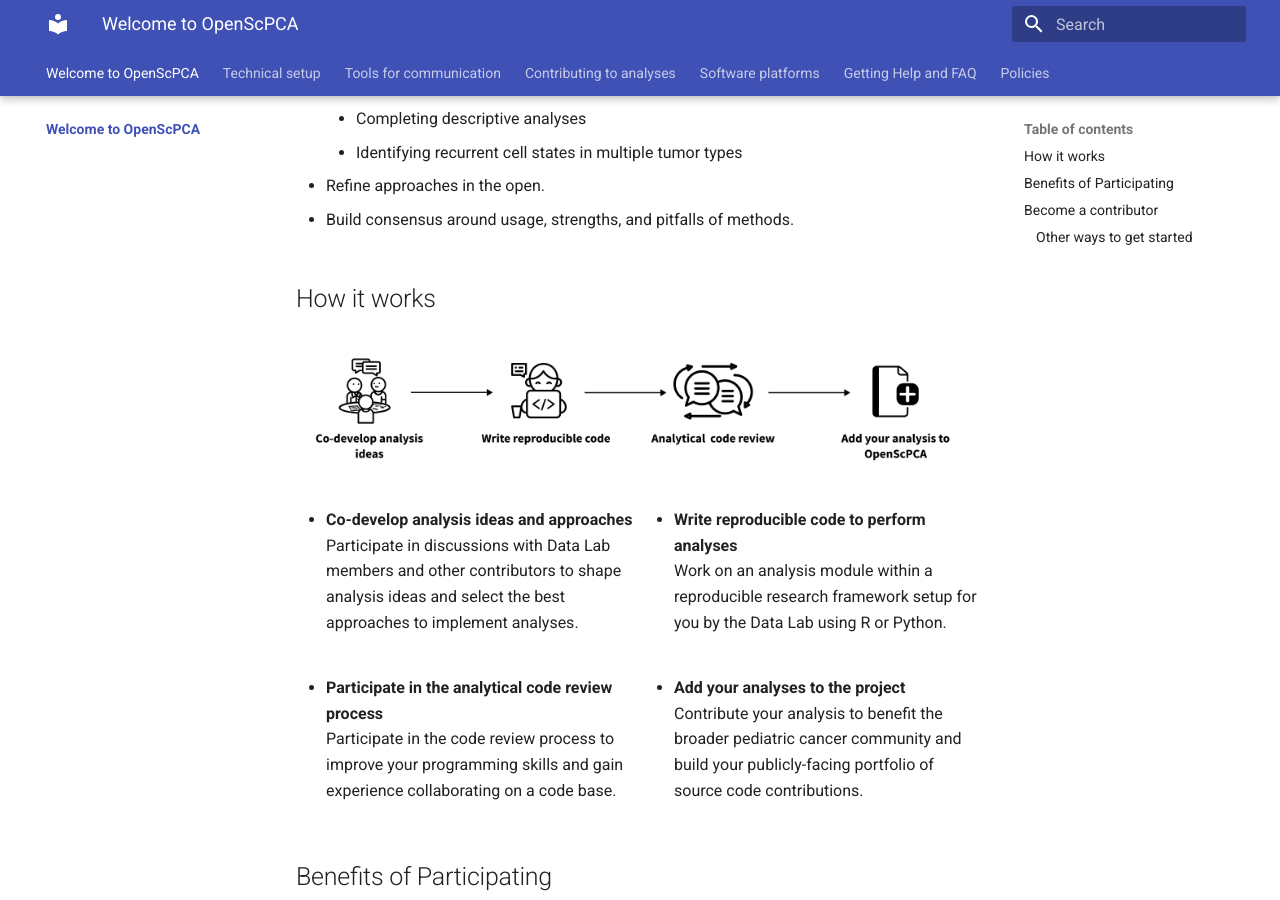
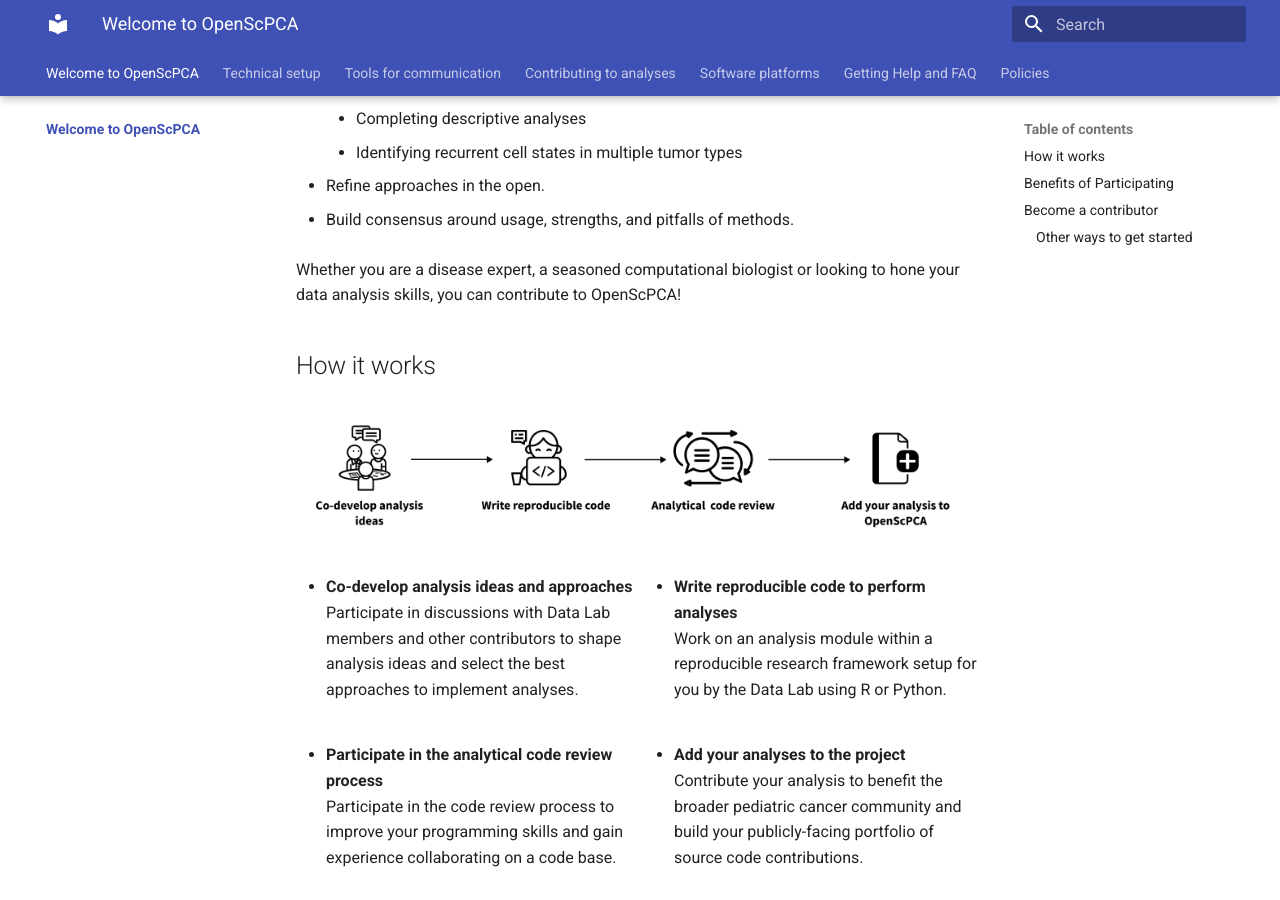
Before and after one commit to AlexsLemonade/OpenScPCA-analysis, an MkDocs documentation site: the page built from docs/welcome/index.md, in a window 1280 px wide and 900 px high, scrolled down 331 px. Built offline with MkDocs 1.6.1 and Material for MkDocs 9.7.7, drawn with Linux system fonts in a browser that asks for light colours.

Commit message:
soothe spellcheck and some more adds to landing page

```diff
--- a/docs/welcome/index.md
+++ b/docs/welcome/index.md
@@ -12,6 +12,8 @@
 - Refine approaches in the open.
 
 - Build consensus around usage, strengths, and pitfalls of methods.
+
+Whether you are a disease expert, a seasoned computational biologist or looking to hone your data analysis skills, you can contribute to OpenScPCA!
 
 
 ## How it works
```
Also changed, not shown: 1 other file.
